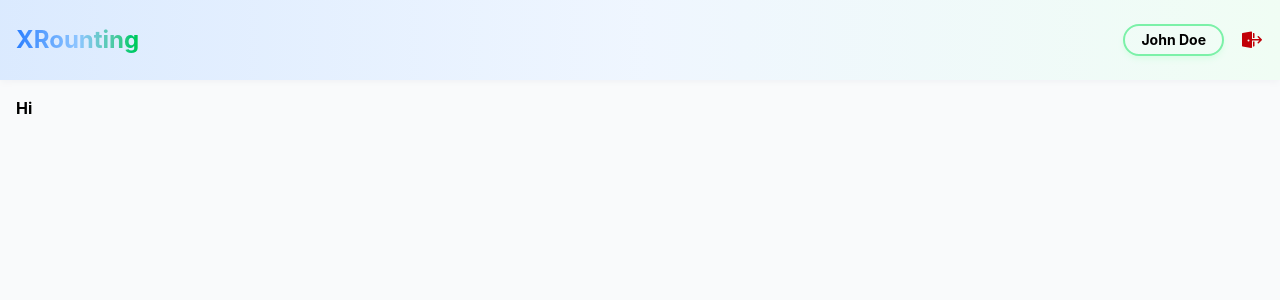
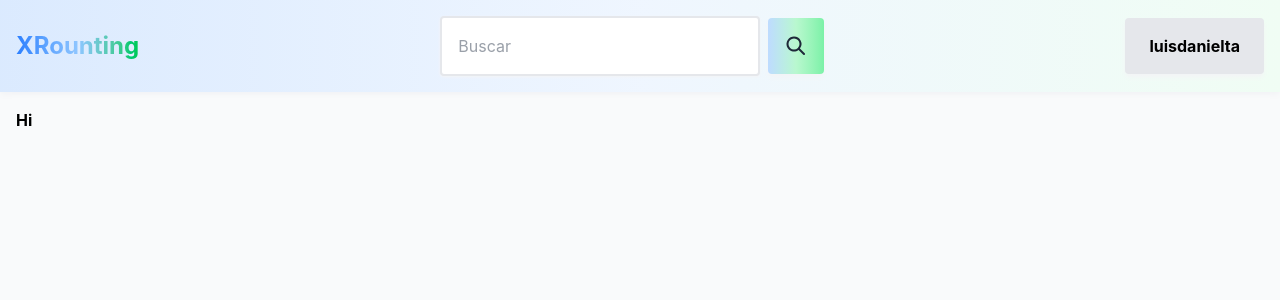
Before and after one commit to luisdanielta/XRouting, a React (Vite) app in the folder web/: page / in a window 1280 px wide. Shown: the top 300 px of the page. Built offline with nearby package versions, Linux system fonts and the light colour scheme.

Commit message:
Feat: Refactor NavBar component and replace sign-out icon with new UI elements

```diff
--- /dev/null
+++ b/web/src/components/ui/iconBox.tsx
@@ -0,0 +1,7 @@
+export default function IconBox({ children }: { children: React.ReactNode }) {
+  return (
+    <div className="flex flex-col items-center text-gray-800 justify-center w-full h-full p-4 bg-gradient-to-r from-blue-200 via-green-200 w-full to-green-300 text-gray-800 hover:text-gray-900 hover:bg-gradient-to-r hover:from-blue-300 hover:to-green-300 focus:ring-0 hover:ease-in shadow-gray-100 hover:shadow-gray-200 transition-colors duration-200 ease-out cursor-pointer shadow-md rounded">
+      {children}
+    </div>
+  );
+}
--- a/web/src/components/ui/navBar.tsx
+++ b/web/src/components/ui/navBar.tsx
@@ -1,22 +1,32 @@
-import { ISignOut } from "@/icons/signOut";
+import SecondaryButton from "./button/secondaryButton";
+import Input from "./input";
+import IconBox from "./iconBox";
+import ISearch from "@/icons/iSearch";
 
 export default function NavBar() {
   return (
     <nav className="bg-gradient-to-r from-blue-100 via-blue-50 to-green-50 shadow-md shadow-gray-100">
-      <div className="container mx-auto flex justify-between items-center h-full px-4 py-6">
-
-        <h1 className="text-2xl font-bold text-center bg-gradient-to-r from-blue-500 via-blue-300 to-green-500 bg-clip-text text-transparent">
+      <div className="container mx-auto flex flex-wrap justify-between items-center px-4 py-4">
+        <h1 className="text-2xl font-bold bg-gradient-to-r from-blue-500 via-blue-300 to-green-500 bg-clip-text text-transparent">
           XRounting
         </h1>
 
-        <div className="flex items-center gap-4">
-          <section className="flex items-center gap-2 border-2 border-green-300 py-1 px-4 rounded-full hover:bg-green-100 cursor-pointer transition-colors duration-200 ease-in hover:ease-out shadow-md shadow-green-100">
-            <p className="text-sm font-bold">John Doe</p>
-          </section>
+        <section className="hidden md:flex items-center gap-2 w-full md:w-96">
+          <Input placeholder="Buscar" className="w-full max-w-xs" />
+          <span>
+            <IconBox>
+              <ISearch />
+            </IconBox>
+          </span>
+        </section>
 
-          <div className="text-red-700 cursor-pointer">
-            <ISignOut />
+        <div className="flex items-center gap-2">
+          <div className="md:hidden">
+            <IconBox>
+              <ISearch />
+            </IconBox>
           </div>
+          <SecondaryButton text="luisdanielta" />
         </div>
       </div>
     </nav>
--- /dev/null
+++ b/web/src/icons/iSearch.tsx
@@ -0,0 +1,13 @@
+export default function ISearch() {
+  return (
+    <svg
+      width="24"
+      height="24"
+      className="fill-current"
+      viewBox="0 0 24 24"
+      xmlns="http://www.w3.org/2000/svg"
+    >
+      <path d="M10 2.5a7.5 7.5 0 0 1 5.964 12.048l4.743 4.745a1 1 0 0 1-1.32 1.497l-.094-.083-4.745-4.743A7.5 7.5 0 1 1 10 2.5Zm0 2a5.5 5.5 0 1 0 0 11 5.5 5.5 0 0 0 0-11Z" />
+    </svg>
+  );
+}
--- a/web/src/icons/signOut.tsx
+++ /dev/null
@@ -1,20 +0,0 @@
-export function ISignOut() {
-  return (
-    <svg
-      width="24"
-      height="24"
-      fill="none"
-      viewBox="0 0 24 24"
-      xmlns="http://www.w3.org/2000/svg"
-    >
-      <path
-        d="M12 4.354v6.651l7.442-.001L17.72 9.28a.75.75 0 0 1-.073-.976l.073-.084a.75.75 0 0 1 .976-.073l.084.073 2.997 2.997a.75.75 0 0 1 .073.976l-.073.084-2.996 3.004a.75.75 0 0 1-1.134-.975l.072-.085 1.713-1.717-7.431.001L12 19.25a.75.75 0 0 1-.88.739l-8.5-1.502A.75.75 0 0 1 2 17.75V5.75a.75.75 0 0 1 .628-.74l8.5-1.396a.75.75 0 0 1 .872.74ZM8.502 11.5a1.002 1.002 0 1 0 0 2.004 1.002 1.002 0 0 0 0-2.004Z"
-        className="fill-current"
-      />
-      <path
-        d="M13 18.501h.765l.102-.006a.75.75 0 0 0 .648-.745l-.007-4.25H13v5.001ZM13.002 10 13 8.725V5h.745a.75.75 0 0 1 .743.647l.007.102.007 4.251h-1.5Z"
-        className="fill-current"
-      />
-    </svg>
-  );
-}
```
